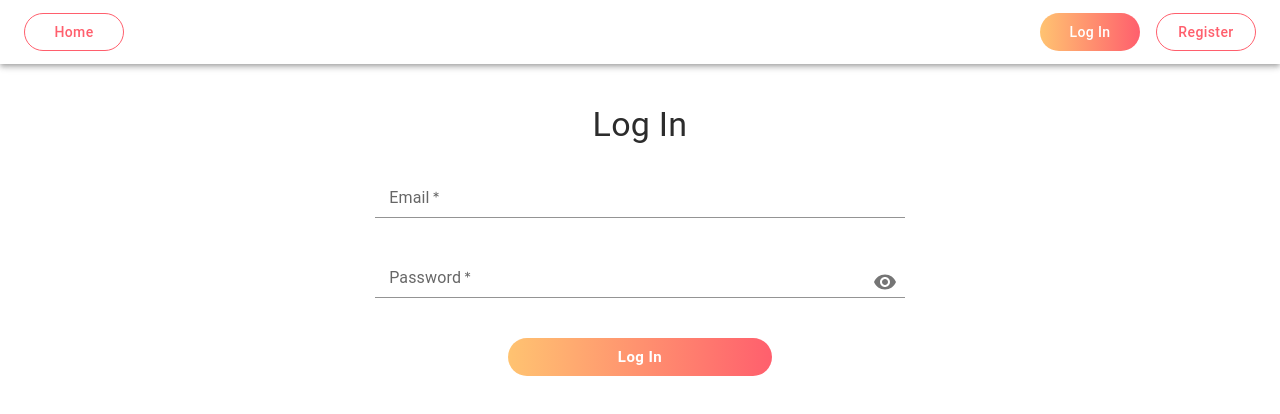
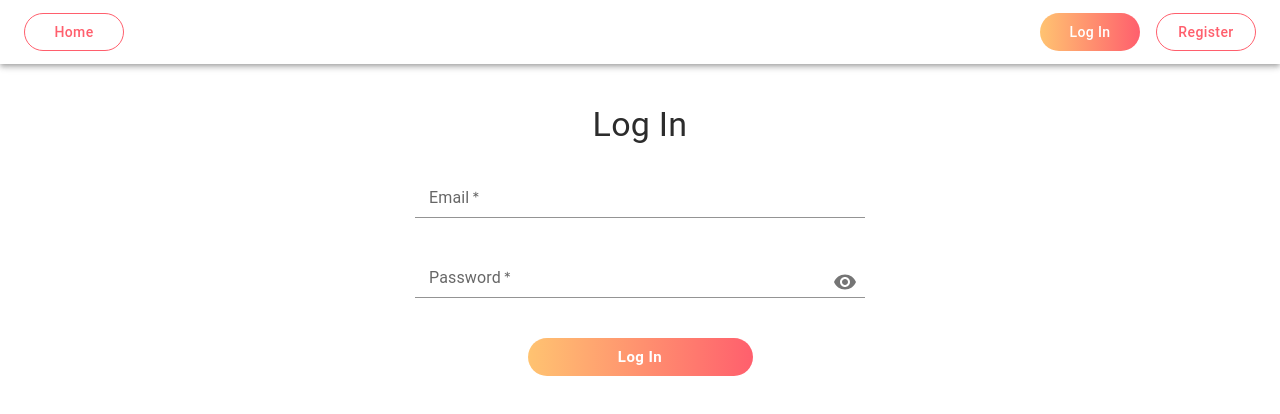
Before and after one commit to marlenaduleba/goit-react-hw-08-phonebook, a React (Create React App) app: page /goit-react-hw-08-phonebook/login in a window 1280 px wide. Shown: the top 414 px of the page. Built offline with nearby package versions, Linux system fonts and the light colour scheme.

Commit message:
form width fixed

```diff
--- a/src/components/Section/Section.jsx
+++ b/src/components/Section/Section.jsx
@@ -5,7 +5,7 @@ import { StyledTypography } from 'styles/styles.js';
 
 export const Section = ({ title, children }) => {
   return (
-    <Stack component="section"  sx={{ margin: '0 auto 32px', maxWidth: '50ch'}} >
+    <Stack component="section"  sx={{ margin: '0 auto 32px', maxWidth: '450px'}} >
       <StyledTypography variant="h4" component="h2" >
   {title}
 </StyledTypography>
```
